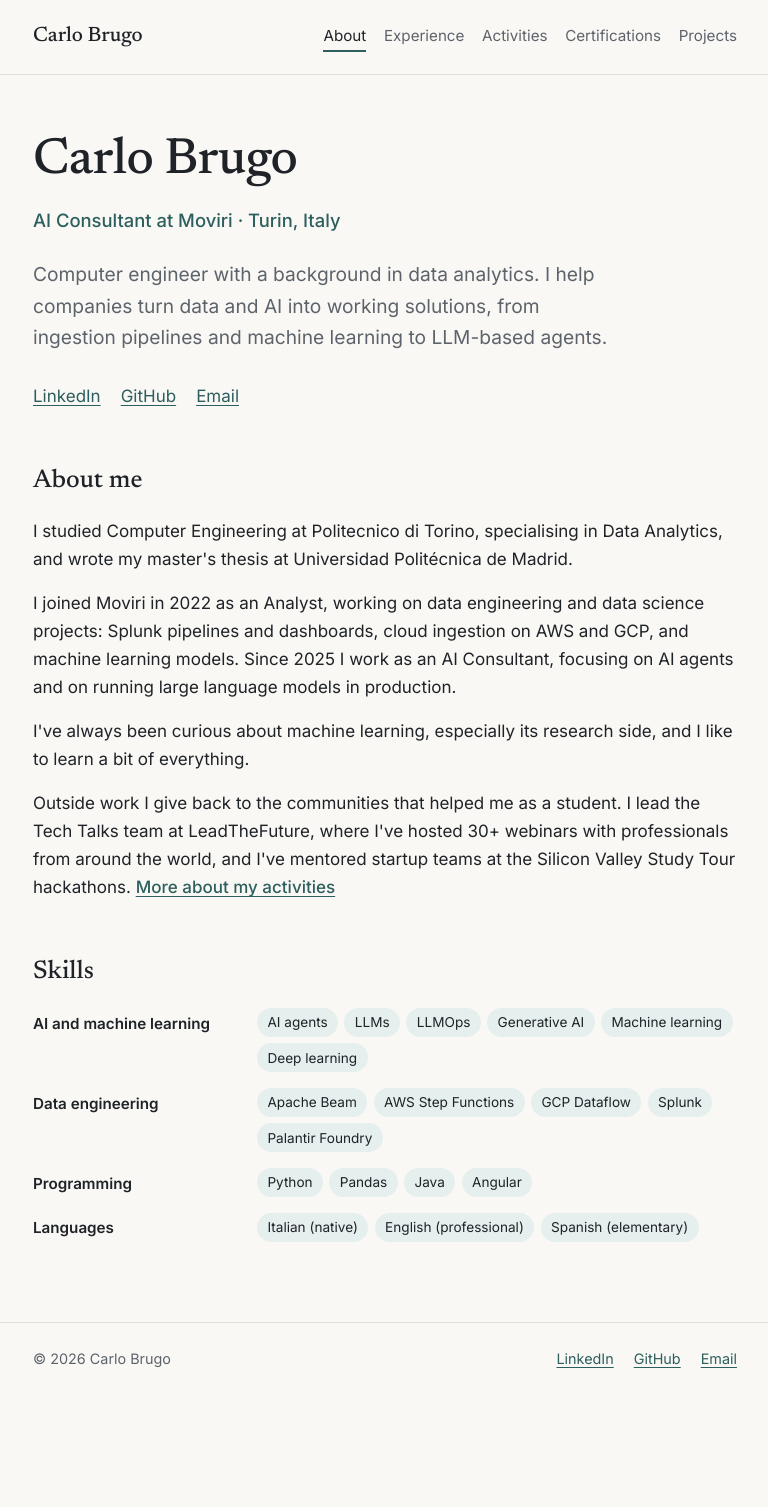
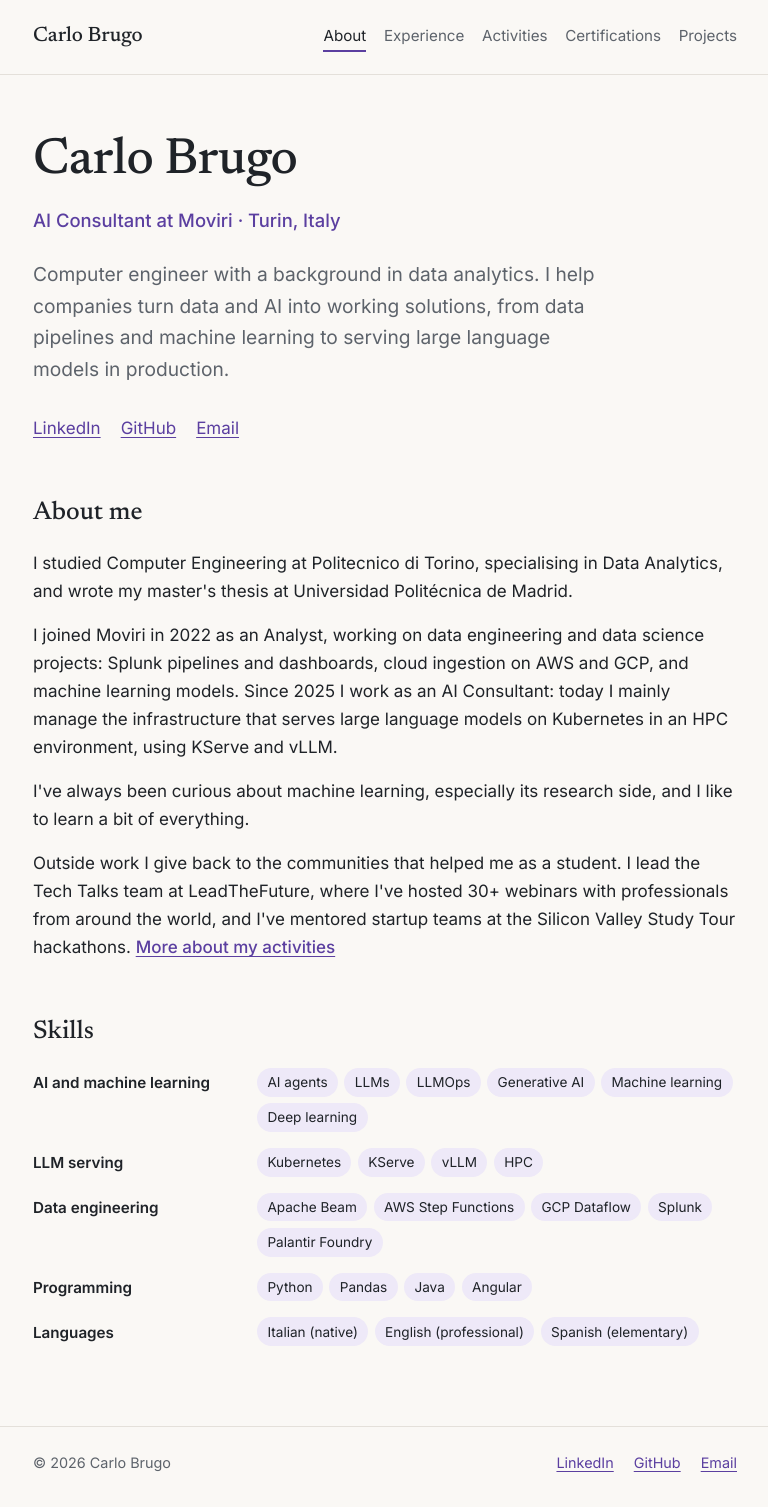
Before and after one commit to c-brugo/c-brugo.github.io, a Jekyll site: the page built from index.html, in a window 1280 px wide. Shown: the whole page, without its empty margins (255-1023 px from the left). Built offline with Jekyll 4.4.1, drawn with Linux system fonts in a browser that asks for light colours; before the commit the page ends 1402 px from its top, so only the background shows below that.

Commit message:
Switch accent to purple and describe current AI Consultant role
Co-Authored-By: Claude Opus 5.5 (1M context) <noreply@anthropic.com>
Claude-Session: https://claude.ai/code/session_01LZi4X5dFhoqDbj85EgmtF9

```diff
--- a/_data/experience.yml
+++ b/_data/experience.yml
@@ -5,7 +5,8 @@
     - title: AI Consultant
       dates: Apr 2025 – Present
       points:
-        - Designing and delivering AI solutions for clients, with a focus on AI agents and LLMOps.
+        - Managing an LLM model-serving infrastructure on Kubernetes, running on an HPC cluster.
+        - Deploying and operating large language models with KServe and vLLM.
     - title: Analyst
       dates: Sep 2022 – Apr 2025
       points:
--- a/_data/skills.yml
+++ b/_data/skills.yml
@@ -1,5 +1,7 @@
 - group: AI and machine learning
   items: [AI agents, LLMs, LLMOps, Generative AI, Machine learning, Deep learning]
+- group: LLM serving
+  items: [Kubernetes, KServe, vLLM, HPC]
 - group: Data engineering
   items: [Apache Beam, AWS Step Functions, GCP Dataflow, Splunk, Palantir Foundry]
 - group: Programming
--- a/assets/css/style.css
+++ b/assets/css/style.css
@@ -4,21 +4,21 @@
   --text: #1f2328;
   --muted: #5d636b;
   --line: #e4e0da;
-  --accent: #2c5f5d;
-  --accent-soft: #e5efee;
+  --accent: #5b3fa0;
+  --accent-soft: #eee9f8;
   --serif: "Newsreader", Georgia, serif;
   --sans: "Inter", system-ui, -apple-system, "Segoe UI", sans-serif;
 }
 
 @media (prefers-color-scheme: dark) {
   :root {
-    --bg: #141719;
-    --surface: #1b1f22;
+    --bg: #151419;
+    --surface: #1c1b22;
     --text: #e8e6e3;
     --muted: #a1a7ad;
-    --line: #2c3236;
-    --accent: #7fc1bc;
-    --accent-soft: #1f3331;
+    --line: #2e2c37;
+    --accent: #b9a3f2;
+    --accent-soft: #2b2540;
   }
 }
 
--- a/index.html
+++ b/index.html
@@ -4,14 +4,14 @@ layout: default
 <section class="hero" style="margin-top:0">
   <h1>Carlo Brugo</h1>
   <p class="role">AI Consultant at Moviri · Turin, Italy</p>
-  <p class="lead">Computer engineer with a background in data analytics. I help companies turn data and AI into working solutions, from ingestion pipelines and machine learning to LLM-based agents.</p>
+  <p class="lead">Computer engineer with a background in data analytics. I help companies turn data and AI into working solutions, from data pipelines and machine learning to serving large language models in production.</p>
   {% include links.html %}
 </section>
 
 <section>
   <h2>About me</h2>
   <p>I studied Computer Engineering at Politecnico di Torino, specialising in Data Analytics, and wrote my master's thesis at Universidad Politécnica de Madrid.</p>
-  <p>I joined Moviri in 2022 as an Analyst, working on data engineering and data science projects: Splunk pipelines and dashboards, cloud ingestion on AWS and GCP, and machine learning models. Since 2025 I work as an AI Consultant, focusing on AI agents and on running large language models in production.</p>
+  <p>I joined Moviri in 2022 as an Analyst, working on data engineering and data science projects: Splunk pipelines and dashboards, cloud ingestion on AWS and GCP, and machine learning models. Since 2025 I work as an AI Consultant: today I mainly manage the infrastructure that serves large language models on Kubernetes in an HPC environment, using KServe and vLLM.</p>
   <p>I've always been curious about machine learning, especially its research side, and I like to learn a bit of everything.</p>
   <p>Outside work I give back to the communities that helped me as a student. I lead the Tech Talks team at LeadTheFuture, where I've hosted 30+ webinars with professionals from around the world, and I've mentored startup teams at the Silicon Valley Study Tour hackathons. <a class="more" href="{{ '/activities/' | relative_url }}">More about my activities</a></p>
 </section>
```
Also changed, not shown: assets/img/favicon.svg.
